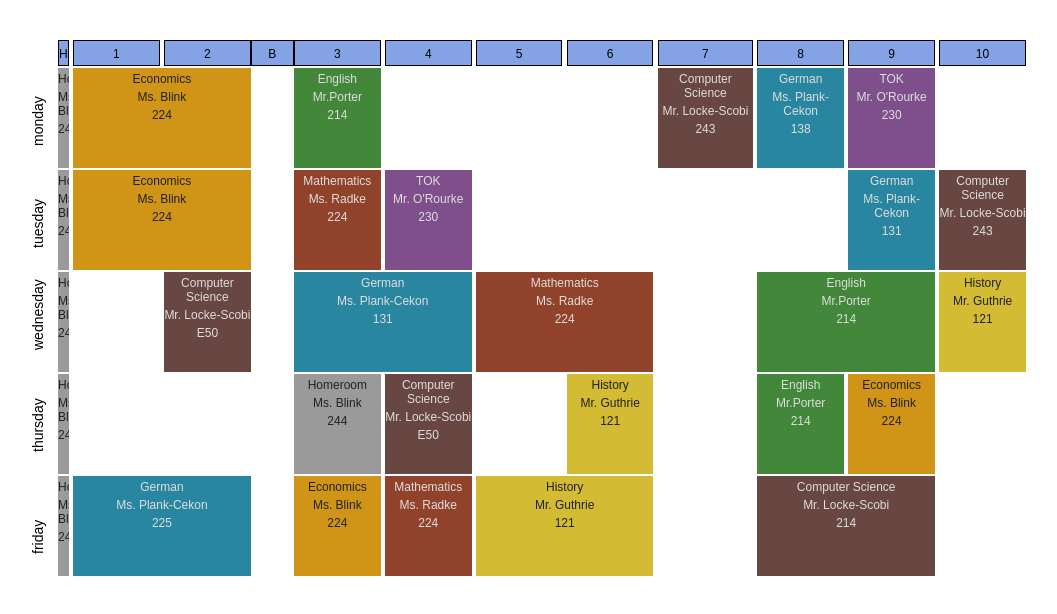
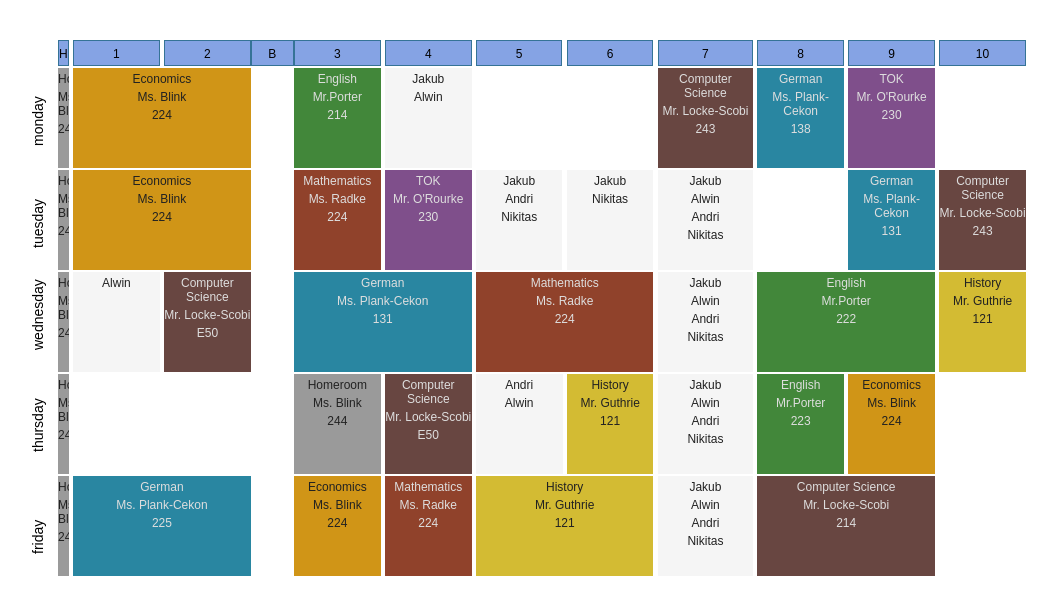
Before and after one commit to arselzer/timetable, a website: page index.html in a window 1280 px wide. Shown: the whole page, without its empty margins (118-1175 px from the left). Drawn offline with nearby package versions, Linux system fonts and the light colour scheme.

Commit message:
shows friends in breaks

```diff
--- a/css/main.css
+++ b/css/main.css
@@ -27,7 +27,7 @@
   padding-top: 6px;
   background-color: rgb(133, 163, 228);
   /*border-left: 1px solid rgb(53, 129, 162);*/
-  border: 1px solid #000;
+  border: 1px solid #357396;
   text-align: center;
   display: block;
   float: left;
--- a/js/main.js
+++ b/js/main.js
@@ -118,6 +118,7 @@ $.getJSON("timetable.json", function(data) {
       cl.width = width / (dayTime / sectionWidth)
       cl.periods = fullPeriods
       cl.name = cl.name
+      cl.type = cl.class.type
       if (!cl.room) {
         cl.room = cl.class.room
       }
@@ -152,6 +153,7 @@ $.getJSON("timetable.json", function(data) {
         sectionDiv.addClass("class")
           .css("margin-right", section.distanceToNext)
 
+        if (section.type !== "free") {
           sectionDiv.append($("<div>")
             .addClass("name")
             .text(section.name))
@@ -163,6 +165,14 @@ $.getJSON("timetable.json", function(data) {
           sectionDiv.append($("<div>")
             .addClass("room")
             .text(section.room))
+        }
+        else {
+          section.labels.forEach(function(label) {
+            sectionDiv.append($("<div>")
+              .addClass("label")
+              .text(label))
+          })
+        }
       }
 
       row.append(sectionDiv)
--- a/timetable.json
+++ b/timetable.json
@@ -104,6 +104,21 @@
               "periods": ["H"]
             },
             {
+              "name": "free",
+              "periods": ["1"],
+              "labels": [
+                "Alwin"
+              ]
+            },
+            {
+              "name": "free",
+              "periods": ["2"],
+              "labels": [
+                "Alwin",
+                "Andri"
+              ]
+            },
+            {
               "name": "German",
               "periods": ["3"],
               "room": "125"
@@ -123,7 +138,8 @@
             },
             {
               "name": "English",
-              "periods": ["8", "9"]
+              "periods": ["8", "9"],
+              "room": "222"
             }
           ]
         },
@@ -142,9 +158,27 @@
               "periods": ["4"]
             },
             {
+              "name": "free",
+              "periods": ["5"],
+              "labels": [
+                "Alwin",
+                "Andri"
+              ]
+            },
+            {
               "name": "Computer Science",
               "periods": ["6"],
               "room": "243"
+            },
+            {
+              "name": "free",
+              "periods": ["7"],
+              "labels": [
+                "Alwin",
+                "Jakub",
+                "Andri",
+                "Nikitas"
+              ]
             },
             {
               "name": "German",
@@ -175,12 +209,19 @@
             },
             {
               "name": "History",
-              "periods": ["5"]
+              "periods": ["5", "6"]
             },
             {
               "name": "Computer Science",
               "periods": ["7"],
               "room": "214"
+            },
+            {
+              "name": "free",
+              "periods": ["8"],
+              "labels": [
+                "Jakub"
+              ]
             },
             {
               "name": "TOK",
@@ -197,7 +238,8 @@
             },
             {
               "name": "English",
-              "periods": ["1"]
+              "periods": ["1"],
+              "room": "222"
             },
             {
               "name": "Economics",
@@ -212,8 +254,27 @@
               "periods": ["4"]
             },
             {
+              "name": "free",
+              "periods": ["5"],
+              "labels": [
+                "Alwin",
+                "Jakub",
+                "Nikitas"
+              ]
+            },
+            {
               "name": "History",
               "periods": ["6"]
+            },
+            {
+              "name": "free",
+              "periods": ["7"],
+              "labels": [
+                "Alwin",
+                "Jakub",
+                "Andri",
+                "Nikitas"
+              ]
             },
             {
               "name": "Computer Science",
@@ -244,8 +305,33 @@
               "periods": ["3"]
             },
             {
+              "name": "free",
+              "periods": ["4"],
+              "labels": [
+                "Jakub",
+                "Andri"
+              ]
+            },
+            {
+              "name": "free",
+              "periods": ["6"],
+              "labels": [
+                "Alwin"
+              ]
+            },
+            {
+              "name": "free",
+              "periods": ["7"],
+              "labels": [
+                "Alwin",
+                "Jakub",
+                "Andri"
+              ]
+            },
+            {
               "name": "English",
-              "periods": ["8"]
+              "periods": ["8"],
+              "room": "222"
             },
             {
               "name": "History",
@@ -271,6 +357,14 @@
             {
               "name": "English",
               "periods": ["3"]
+            },
+            {
+              "name": "free",
+              "periods": ["4"],
+              "labels": [
+                "Jakub",
+                "Alwin"
+              ]
             },
             {
               "name": "Computer Science",
@@ -307,6 +401,33 @@
               "periods": ["4"]
             },
             {
+              "name": "free",
+              "periods": ["5"],
+              "labels": [
+                "Jakub",
+                "Andri",
+                "Nikitas"
+              ]
+            },
+            {
+              "name": "free",
+              "periods": ["6"],
+              "labels": [
+                "Jakub",
+                "Nikitas"
+              ]
+            },
+            {
+              "name": "free",
+              "periods": ["7"],
+              "labels": [
+                "Jakub",
+                "Alwin",
+                "Andri",
+                "Nikitas"
+              ]
+            },
+            {
               "name": "German",
               "periods": ["9"],
               "room": "131"
@@ -326,6 +447,13 @@
               "periods": ["H"]
             },
             {
+              "name": "free",
+              "periods": ["1"],
+              "labels": [
+                "Alwin"
+              ]
+            },
+            {
               "name": "Computer Science",
               "periods": ["2"],
               "room": "E50"
@@ -340,8 +468,19 @@
               "periods": ["5", "6"]
             },
             {
+              "name": "free",
+              "periods": ["7"],
+              "labels": [
+                "Jakub",
+                "Alwin",
+                "Andri",
+                "Nikitas"
+              ]
+            },
+            {
               "name": "English",
-              "periods": ["8", "9"]
+              "periods": ["8", "9"],
+              "room": "222"
             },
             {
               "name": "History",
@@ -366,12 +505,31 @@
               "room": "E50"
             },
             {
+              "name": "free",
+              "periods": ["5"],
+              "labels": [
+                "Andri",
+                "Alwin"
+              ]
+            },
+            {
               "name": "History",
               "periods": ["6"]
             },
             {
+              "name": "free",
+              "periods": ["7"],
+              "labels": [
+                "Jakub",
+                "Alwin",
+                "Andri",
+                "Nikitas"
+              ]
+            },
+            {
               "name": "English",
-              "periods": ["8"]
+              "periods": ["8"],
+              "room": "223"
             },
             {
               "name": "Economics",
@@ -403,6 +561,16 @@
               "periods": ["5", "6"]
             },
             {
+              "name": "free",
+              "periods": ["7"],
+              "labels": [
+                "Jakub",
+                "Alwin",
+                "Andri",
+                "Nikitas"
+              ]
+            },
+            {
               "name": "Computer Science",
               "periods": ["8", "9"],
               "room": "214"
@@ -413,6 +581,13 @@
     }
   ],
   "classes": [
+    {
+      "type": "free",
+      "name": "free",
+      "teacher": null,
+      "room": null,
+      "color": "rgb(245, 245, 245)"
+    },
     {
       "name": "Economics",
       "teacher": "Ms. Blink",
```
Lines whose indentation alone changed are shown as unchanged.
